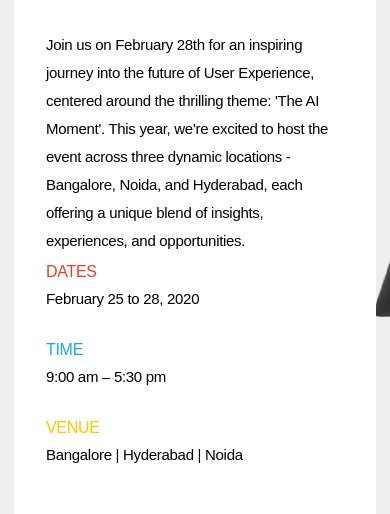
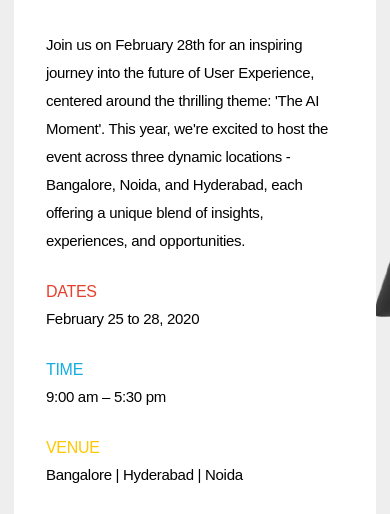
Before and after one commit to uxday/uxday, a plain HTML site: page index.html in a window 390 px wide. Shown: the part 288-802 px from the top of the page. Drawn offline with Linux system fonts and the light colour scheme.

Commit message:
Fix responsive

```diff
--- a/style.css
+++ b/style.css
@@ -299,7 +299,7 @@ header{
       }
 
       .section-top{
-        margin: 0 45% 0 15%;
+        margin: 12% 45% 0 15%;
         padding: 24px 32px;
         z-index: 12;
         background-color: var(--foreground);
@@ -440,14 +440,14 @@ header{
         }
 
         .section-top{
-          padding: 24px 20px;
+          padding: 24px 32px;
           margin: 0 25%;
         }
 
         .event-details{
           padding: 0px 40px 20px 0px;
           margin-bottom: 28px;
-          margin-top: -20px;
+          margin-top: 0px;
           border-radius: 4px;
           position: relative;
           right: auto;
@@ -483,4 +483,5 @@ header{
           margin-bottom: 8px;
         }
 
+
       }
```
